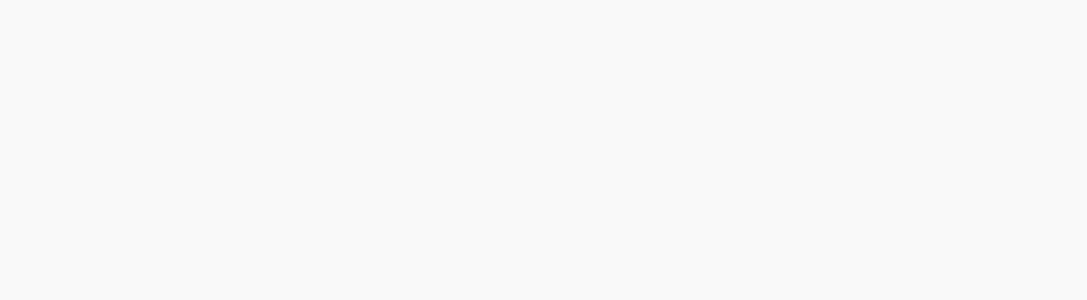
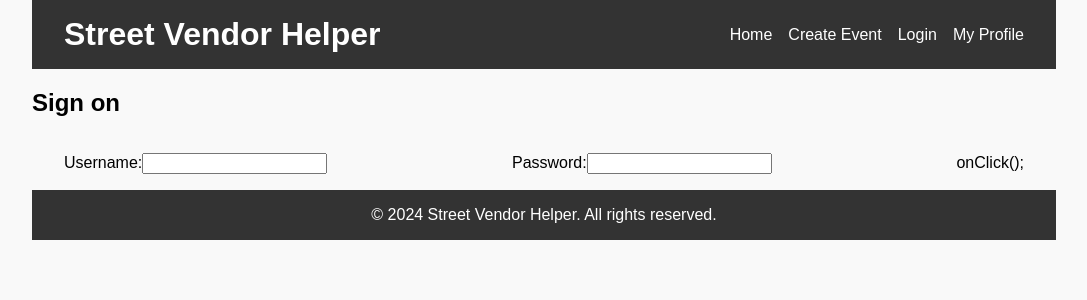
Before and after one commit to theodrackett/svh, a React (Vite) app in the folder src/svh_frontend/: page /login in a window 1280 px wide. Before the commit this address had no page. Shown: the top 300 px of the page, without its empty margins (96-1183 px from the left). Built offline with nearby package versions, Linux system fonts and the light colour scheme.

Commit message:
Add Login page

```diff
--- a/src/svh_frontend/src/components/App.jsx
+++ b/src/svh_frontend/src/components/App.jsx
@@ -4,6 +4,7 @@ import Home from './Home';
 import EventDetail from './EventDetail ';
 import CreateEvent from './CreateEvent';
 import Header from './Header';
+import Login from './Login';
 
 function App() {
 
@@ -15,6 +16,7 @@ function App() {
                 <Route path="/" element={<Header />} />
                 <Route path="/event/:id" element={<EventDetail />} />
                 <Route path="/create-event" element={<CreateEvent />} />
+                <Route path="/login" element={<Login />} />
             </Routes>
         </div>
     </Router>
--- a/src/svh_frontend/src/components/EventDetail .jsx
+++ b/src/svh_frontend/src/components/EventDetail .jsx
@@ -10,8 +10,6 @@ function EventDetail() {
     const { id } = useParams();
     const location = useLocation();
     const [event, setEvent] = useState(location.state?.event || null);
-
-    console.log(`The event is: ${event}`)
 
     useEffect(() => {
       console.log("useEffect in event deails triggered.")
--- /dev/null
+++ b/src/svh_frontend/src/components/Login.jsx
@@ -0,0 +1,85 @@
+import React, { useState, useEffect} from "react";
+import Header from "./Header";
+import Footer from "./Footer";
+import { svh_backend } from "../../../declarations/svh_backend";
+
+function Login () {
+
+    const [user, setUser] = useState({
+        username: "",
+        password: ""
+    });
+
+    function processUser() {
+        // if user exists, log her in if the password is correct else sign her up
+        useEffect(() => {
+            console.log("useEffect in login page triggered.")
+            if (user) {
+            const fetchUser = async () => {
+                try {
+                    const userDetails = await svh_backend.findUser(user.username);
+                    console.log(`user exists: ${userDetails}`);
+                } catch (error) {
+                    console.log('User does not exist. Go to sign up page');
+                }
+            };
+
+            fetchUser();
+            }
+        }, [user.username, user]);
+        }
+
+    function handleChange(event) {
+        const { name, value } = event.target;
+
+        setUser(() => {
+            return {
+                [name]: value
+            };
+        });
+    }
+
+    function submitUser(event) {
+        processUser();
+        setUser({
+            username: "",
+            password: ""
+        });
+        event.preventDefault();
+    }
+
+    return (
+    <div className="container">
+        <Header />
+        <h2>Sign on</h2>
+        <form onSubmit={submitUser}>
+            <div  className='dos-element-container'>
+                <label>
+                    Username:
+                    <input
+                        type="text"
+                        name="username"
+                        value={user.username}
+                        onChange={handleChange}
+                        required
+                    />
+                </label>
+                <label>
+                    Password:
+                    <input
+                        type="text"
+                        name="password"
+                        value={user.password}
+                        onChange={handleChange}
+                        required
+                    />
+                </label>
+                onClick({submitUser});
+            </div>
+        </form>
+        <Footer />
+    </div>
+    )
+}
+
+export default Login;
```
Also changed, not shown: 1 other file (tests, documents, lock files or other folders).
